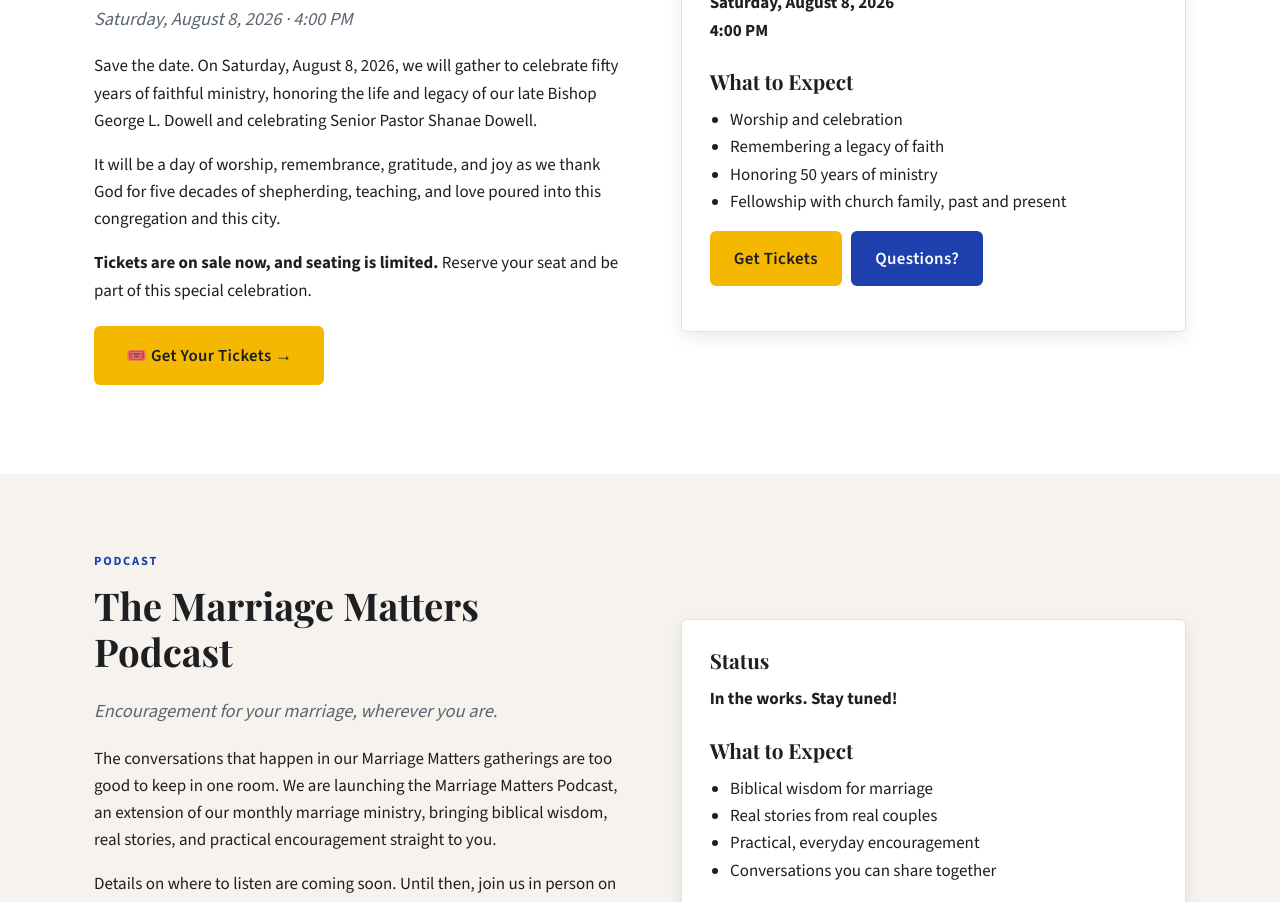
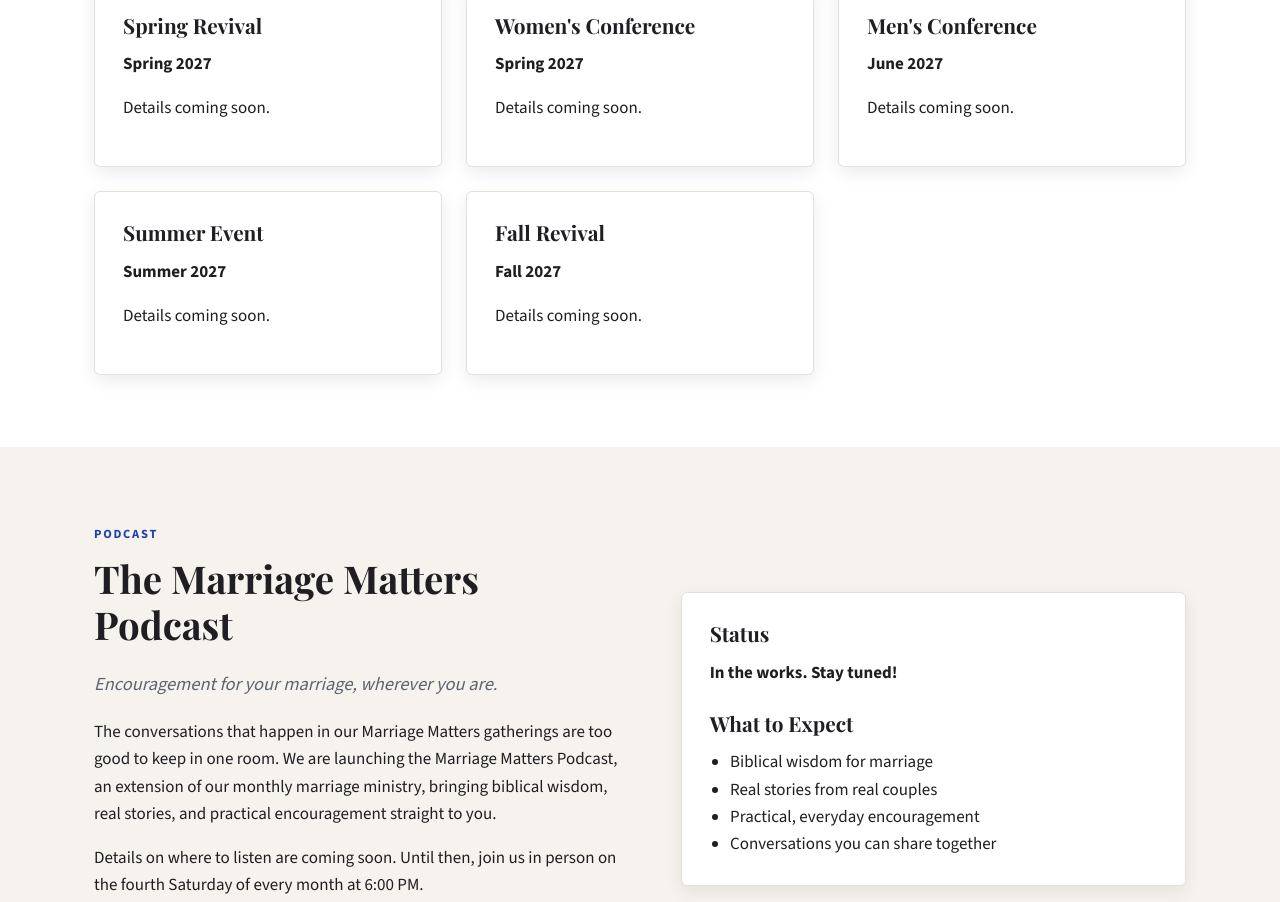
Before and after one commit to jcunningham33/21stCCWC, a plain HTML site: page site/pages/coming-soon.html in a window 1280 px wide. Shown: the part 666-1568 px from the top of the page. Drawn offline with nearby package versions, Linux system fonts and the light colour scheme.

Commit message:
Replace 50th anniversary banner and tickets with 2027 upcoming events
Co-Authored-By: Claude Opus 5.5 <noreply@anthropic.com>
Claude-Session: https://claude.ai/code/session_01Nc4yr2FfD5dRSitG5a3xTr

```diff
--- a/site/pages/coming-soon.html
+++ b/site/pages/coming-soon.html
@@ -4,7 +4,7 @@
   <meta charset="utf-8" />
   <meta name="viewport" content="width=device-width, initial-scale=1" />
   <title>Coming Soon | 21st Century Christian Worship Center</title>
-  <meta name="description" content="See what is ahead at 21st Century Christian Worship Center: the Marriage Matters Podcast, a celebration of 50 years of ministry on August 8, 2026, and new ministries on the way." />
+  <meta name="description" content="See what is ahead at 21st Century Christian Worship Center: upcoming 2027 events, the Marriage Matters Podcast, and new ministries on the way." />
   <link rel="icon" href="../assets/images/favicon.svg" type="image/svg+xml" />
   <link rel="preconnect" href="https://fonts.googleapis.com" />
   <link rel="preconnect" href="https://fonts.gstatic.com" crossorigin />
@@ -13,9 +13,6 @@
 </head>
 <body>
   <a href="#main" class="skip-link">Skip to main content</a>
-  <div class="announcement-bar">
-    🎉 Celebrating 50 Years of Ministry &middot; Saturday, August 8, 2026<span class="sep"> &mdash; </span><a class="pill" href="https://tithe.ly/event-registration/#/11348248" rel="noopener" target="_blank">Get Tickets →</a>
-  </div>
   <header class="site-header">
     <div class="container header-inner">
       <a href="../index.html" class="brand"><span class="brand-mark"><img src="../assets/images/logo-mark.svg" alt="21st CCWC logo" /></span><span>21st Century CWC<small>Danville, Illinois</small></span></a>
@@ -43,33 +40,39 @@
       </div>
     </section>
 
-    <section id="celebration-50-years">
-      <div class="container two-col">
-        <div>
-          <span class="eyebrow" style="display:inline-block;color:var(--brand);font-weight:700;letter-spacing:.14em;text-transform:uppercase;font-size:.78rem;margin-bottom:10px;">Special Event</span>
-          <h2>Celebrating 50 Years of Ministry</h2>
-          <p class="lead"><em>Saturday, August 8, 2026 &middot; 4:00 PM</em></p>
-          <p>Save the date. On Saturday, August 8, 2026, we will gather to celebrate fifty years of faithful ministry, honoring the life and legacy of our late Bishop George L. Dowell and celebrating Senior Pastor Shanae Dowell.</p>
-          <p>It will be a day of worship, remembrance, gratitude, and joy as we thank God for five decades of shepherding, teaching, and love poured into this congregation and this city.</p>
-          <p><strong>Tickets are on sale now, and seating is limited.</strong> Reserve your seat and be part of this special celebration.</p>
-          <p style="margin-top:22px;">
-            <a class="btn btn-accent" href="https://tithe.ly/event-registration/#/11348248" rel="noopener" target="_blank" style="font-size:1.05rem;padding:14px 30px;">🎟️ Get Your Tickets →</a>
-          </p>
+    <section id="upcoming-events">
+      <div class="container">
+        <div class="section-head">
+          <span class="eyebrow">Upcoming Events</span>
+          <h2>Mark your calendar for 2027.</h2>
+          <p class="lead">Here is what is ahead. Dates and details will be shared as they are confirmed.</p>
         </div>
-        <div class="card">
-          <h3>Mark Your Calendar</h3>
-          <p><strong>Saturday, August 8, 2026<br />4:00 PM</strong></p>
-          <h3 style="margin-top:1.2em;">What to Expect</h3>
-          <ul style="padding-left:1.2em;margin:0;">
-            <li>Worship and celebration</li>
-            <li>Remembering a legacy of faith</li>
-            <li>Honoring 50 years of ministry</li>
-            <li>Fellowship with church family, past and present</li>
-          </ul>
-          <p style="margin-top:16px;">
-            <a class="btn btn-accent" href="https://tithe.ly/event-registration/#/11348248" rel="noopener" target="_blank">Get Tickets</a>
-            <a class="btn" href="contact.html" style="margin-left:6px;">Questions?</a>
-          </p>
+        <div class="cards">
+          <div class="card">
+            <h3>Spring Revival</h3>
+            <p><strong>Spring 2027</strong></p>
+            <p>Details coming soon.</p>
+          </div>
+          <div class="card">
+            <h3>Women's Conference</h3>
+            <p><strong>Spring 2027</strong></p>
+            <p>Details coming soon.</p>
+          </div>
+          <div class="card">
+            <h3>Men's Conference</h3>
+            <p><strong>June 2027</strong></p>
+            <p>Details coming soon.</p>
+          </div>
+          <div class="card">
+            <h3>Summer Event</h3>
+            <p><strong>Summer 2027</strong></p>
+            <p>Details coming soon.</p>
+          </div>
+          <div class="card">
+            <h3>Fall Revival</h3>
+            <p><strong>Fall 2027</strong></p>
+            <p>Details coming soon.</p>
+          </div>
         </div>
       </div>
     </section>
```
Also changed, not shown: site/404.html (+0 -3 lines), site/index.html (+5 -16 lines), site/pages/about.html (+0 -3 lines), site/pages/contact.html (+0 -3 lines), site/pages/give.html (+0 -3 lines), site/pages/ministries.html (+0 -3 lines), site/pages/sermons.html (+0 -3 lines).
